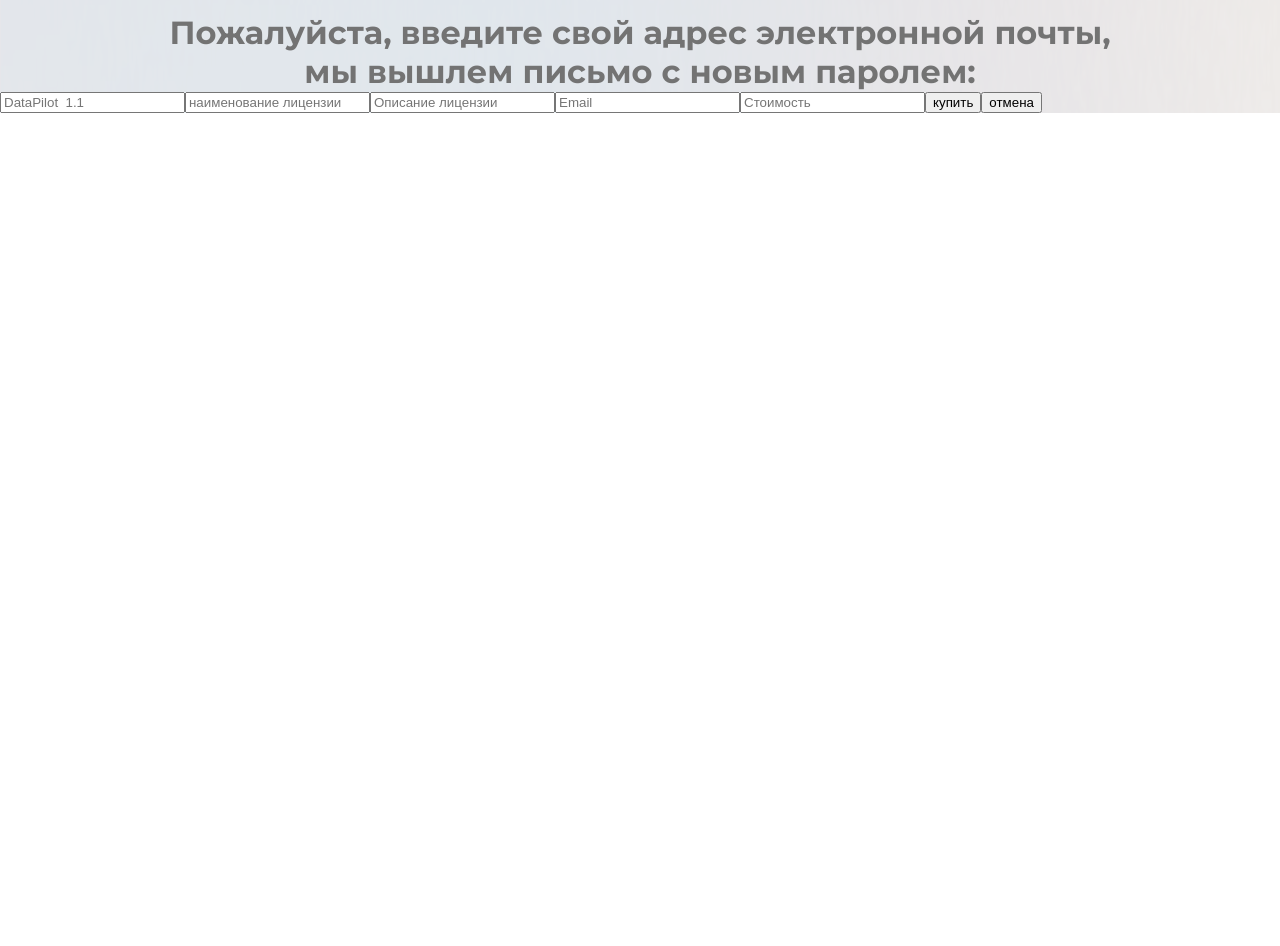
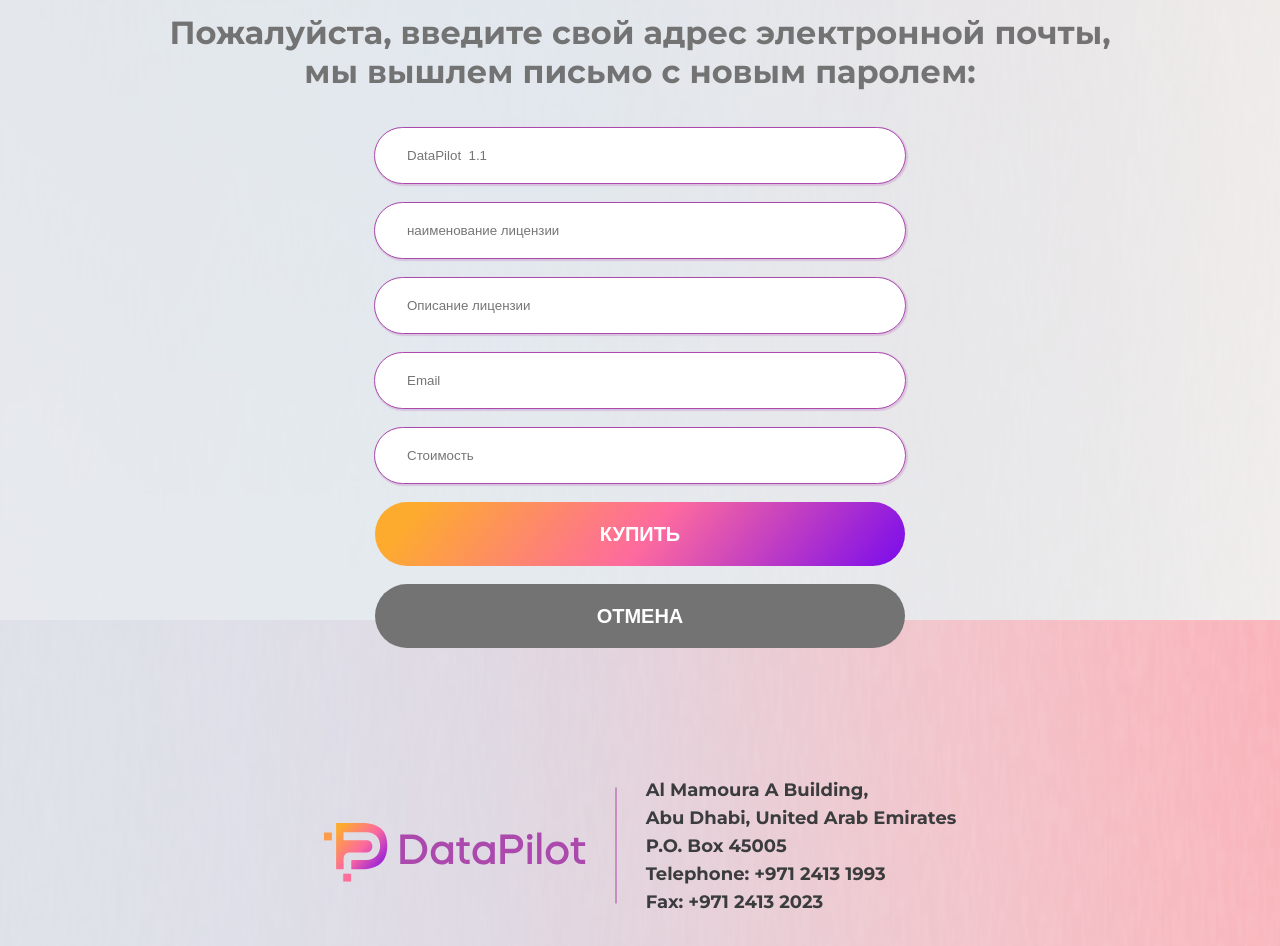
Before and after one commit to aijant/data-pilot, a React (Create React App) app: page / in a window 1280 px wide. Shown: the part 5860-6806 px from the top of the page. Before the commit the page ends 5973 px from the top, so only its background shows below. Built offline with nearby package versions, Linux system fonts and the light colour scheme.

Commit message:
add: buy & footer block

```diff
--- a/src/App.js
+++ b/src/App.js
@@ -6,6 +6,7 @@
 import { Lines } from './components/lines';
 import { Nav } from './pages/nav';
 import Buy from "./pages/buy";
+import Footer from './pages/footer';
 
 function App() {
   return (
@@ -19,6 +20,7 @@
         <Technical />
         <Scenarios />
         <Buy />
+        <Footer/>
       </div>
     </div>
   )
--- a/src/pages/buy.jsx
+++ b/src/pages/buy.jsx
@@ -7,13 +7,13 @@
             <p>Пожалуйста, введите свой адрес электронной почты,<br /> мы вышлем письмо с новым паролем:</p>
 
             <form>
-                <input type="text" placeholder='DataPilot  1.1' />
-                <input type="text" placeholder='наименование лицензии' />
-                <input type="text" placeholder='Описание лицензии' />
-                <input type="emai" placeholder='Email' />
-                <input type="number" placeholder='Стоимость' />
-                <button>купить</button>
-                <button>отмена</button>
+                <div><input type="text" placeholder='DataPilot  1.1' /></div>
+                <div><input type="text" placeholder='наименование лицензии' /></div>
+                <div> <input type="text" placeholder='Описание лицензии' /></div>
+                <div><input type="emai" placeholder='Email' /></div>
+                <div><input type="number" placeholder='Стоимость' /></div>
+                <div><button className='buy'>купить</button></div>
+                <div><button className='cancel'>отмена</button></div>
             </form>
         </div>
     );
--- a/src/pages/buy.scss
+++ b/src/pages/buy.scss
@@ -18,9 +18,49 @@
     line-height: 39px;
     color: #737373;
     text-align: center;
+    margin-bottom: 36px;
   }
 
   form {
+    text-align: center;
+
+    input,
+    button {
+      width: 530px;
+      padding: 20px 0;
+      border: 1px solid #ab49ad;
+      outline: none;
+      margin-bottom: 18px;
+      border-radius: 100px;
+      box-shadow: 1px 1px 1px 1px #ab49ad3b;
+    }
+
+    ::placeholder {
+      padding-left: 32px;
+    }
+  }
+
+  button {
+    font-size: 20px;
+    line-height: 24px;
+    font-weight: bold;
+     box-shadow: none !important;
+    border: none !important;
+    color: #fff;
+    text-transform: uppercase;
+  }
+
+  .buy {
+    background: linear-gradient(
+      129.04deg,
+      #fdab2f 8.28%,
+      rgba(255, 98, 154, 0.94) 51.96%,
+      #7c0deb 99.16%
+    );
 
   }
+
+  .cancel {
+    background-color: #737373;
+  }
 }
--- a/src/pages/footer.jsx
+++ b/src/pages/footer.jsx
@@ -0,0 +1,22 @@
+import './footer.scss'
+import logo from '../assets/images/logo.svg'
+
+function Footer() {
+    return (
+        <div className="footer">
+            <div className='line'></div>
+            <div><img src={logo} alt='logo' /></div>
+            <div>
+                <p>
+                    Al Mamoura A Building,<br />
+                    Abu Dhabi, United Arab Emirates<br />
+                    P.O. Box 45005<br />
+                    Telephone: +971 2413 1993<br />
+                    Fax: +971 2413 2023
+                </p>
+            </div>
+        </div>
+    );
+}
+
+export default Footer;
--- /dev/null
+++ b/src/pages/footer.scss
@@ -0,0 +1,35 @@
+@import "../assets/index.scss";
+.footer {
+  display: flex;
+  align-items: center;
+  justify-content: center;
+  gap: 60px;
+  margin: 73px 0 30px;
+  position: relative;
+
+  p {
+    font-family: "Montserrat";
+    font-weight: bold;
+    font-size: 18px;
+    color: $primary-color;
+    line-height: 28px;
+    margin-top: 37px;
+  }
+
+  img {
+    margin-top: 54px;
+  }
+
+  .line {
+    position: absolute;
+    background-color: #ab49ad;
+    width: 116px;
+    height: 1px;
+    transform: rotate(90deg);
+    right: 48px;
+    left: 0;
+    top: 36px;
+    bottom: 0;
+    margin: auto;
+  }
+}
```
